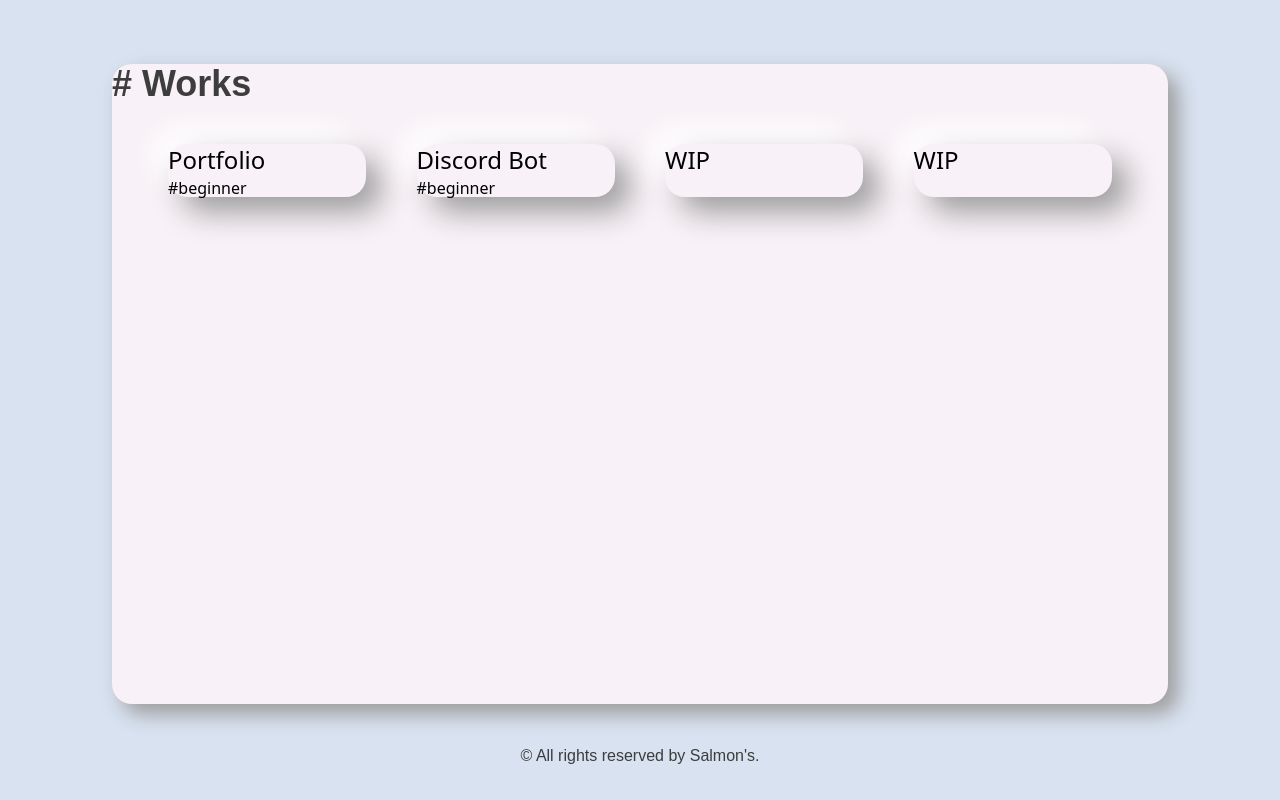
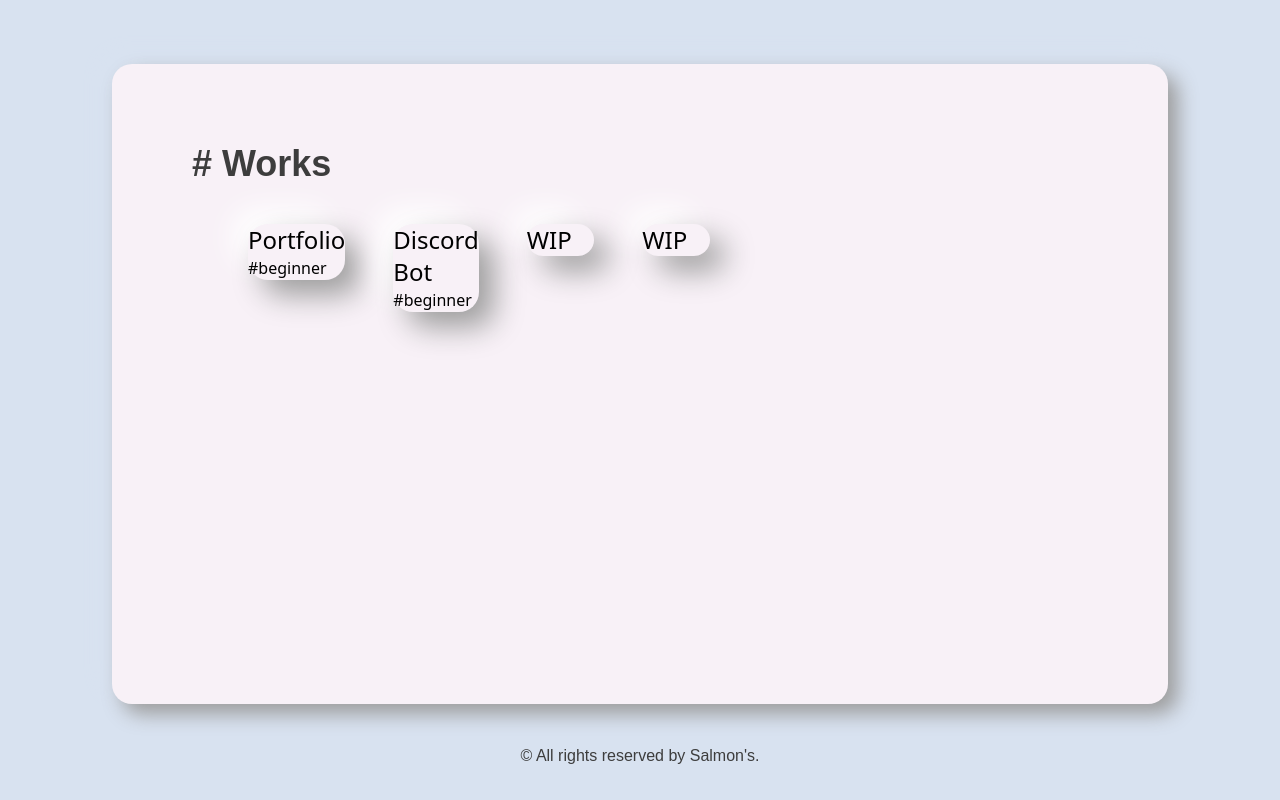
Before and after one commit to 5h4k3m3/portfolio-uno, a React (Vite) app: page / in a window 1280 px wide. Built offline with nearby package versions, Linux system fonts and the light colour scheme; a web font is replaced by a local one.

Commit message:
🚧 wip works

```diff
--- a/src/pages/Works.tsx
+++ b/src/pages/Works.tsx
@@ -3,14 +3,14 @@ import { SubTitle } from "../components/atoms/SubTitle";
 
 export const Works = () => {
   return (
-    <>
+    <div className="m-20 absolute">
       <SubTitle># Works</SubTitle>
-      <div className="flex h-1/3 justify-between px-8">
+      <div className="flex justify-between px-8">
         <SkillCard title="Portfolio" comment="#beginner" />
         <SkillCard title="Discord Bot" comment="#beginner" />
         <SkillCard title="WIP" comment="" />
         <SkillCard title="WIP" comment="" />
       </div>
-    </>
+    </div>
   );
 };
```
